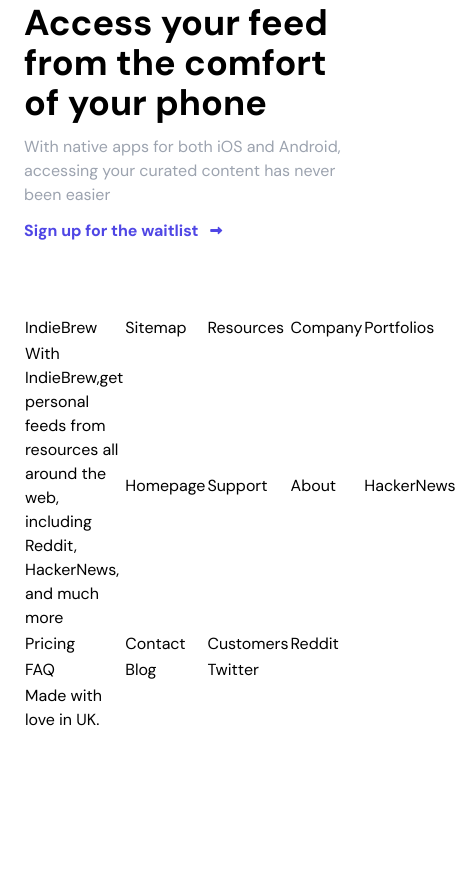
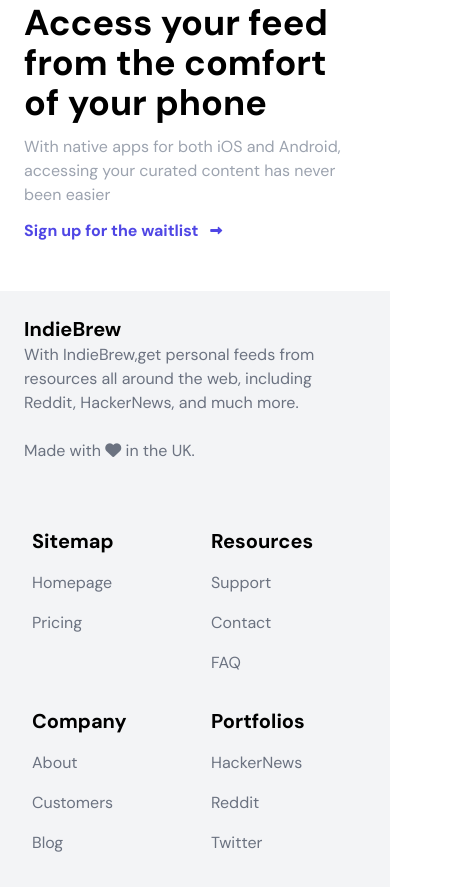
Before and after one commit to Ahmed7019/Indie-landing-page, a website: page index.html in a window 390 px wide. Shown: the part 1950-2837 px from the top of the page, 457 px wide, since content can reach past the window. Before the commit the page ends 2707 px from the top, so only its background shows below. Drawn offline with Linux system fonts and the light colour scheme.

Commit message:
added the footer (used gri with it) and completed mobile design

```diff
--- a/index.html
+++ b/index.html
@@ -61,7 +61,7 @@
                             ProductHunt,
                             IndieHackers, and so much more.</p>
                         <a href="#" class="text-indigo-600 font-semibold">See full list of resources <i
-                                class=""></i></a>
+                                class="fa-solid fa-right-long fa-xs mx-2"></i></a>
                     </div>
                     <img src="Assets/Social Media Icons.png" alt="social media" class="order-1 my-4">
                 </div>
@@ -82,72 +82,42 @@
         </div>
     </main>
     <br>
-    <footer>
+    <footer class="bg-gray-100">
         <div class="p-6">
-            <table>
-                <thead>
-                    <tr>
-                        <td>IndieBrew</td>
-                        <td>Sitemap</td>
-                        <td>Resources</td>
-                        <td>Company</td>
-                        <td>Portfolios</td>
-                    </tr>
-                </thead>
-                <tbody>
-                    <tr>
-                        <td>
-                            <p>With IndieBrew,get personal feeds from resources all around the web, including Reddit,
-                                HackerNews, and much more</p>
-                        </td>
-                        <td>
-                            <a href="#">Homepage</a>
-                        </td>
-                        <td>
-                            <a href="#">Support</a>
-                        </td>
-                        <td>
-                            <a href="#">About</a>
-                        </td>
-                        <td>
-                            <a href="#"> HackerNews</a>
-                        </td>
-                    </tr>
-                    <tr>
-                        <td>
-                            <a href="#">Pricing</a>
-                        </td>
-                        <td>
-                            <a href="#">Contact</a>
-                        </td>
-                        <td>
-                            <a href="#">Customers</a>
-                        </td>
-                        <td>
-                            <a href="#">Reddit</a>
-                        </td>
-                    </tr>
-                    <tr>
-                        <td>
-                            <a href="#">FAQ</a>
-                        </td>
-                        <td>
-                            <a href="#">Blog</a>
-                        </td>
-                        <td>
-                            <a href="#">Twitter</a>
-                        </td>
-                    </tr>
-                </tbody>
-                <tfoot>
-                    <tr>
-                        <td>
-                            Made with love in UK.
-                        </td>
-                    </tr>
-                </tfoot>
-            </table>
-        </div>
+            <div class="grid grid-cols-2 row-auto gap-4">
+                <div class="col-span-2">
+                    <h3 class="text-xl font-bold">IndieBrew</h3>
+                    <p class="text-gray-500">With IndieBrew,get personal feeds from resources all around the web,
+                        including Reddit,
+                        HackerNews, and much more.</p>
+                    <br>
+                    <p class="text-gray-500">Made with <i class="fa-solid fa-heart "></i> in the UK.</p>
+                </div>
+                <br>
+                <ul class="col-start-1">
+                    <h3 class="text-xl font-bold p-2">Sitemap</h3>
+                    <li class="text-gray-500 p-2"><a href="#">Homepage</a></li>
+                    <li class="text-gray-500 p-2"><a href="#">Pricing</a></li>
+                </ul>
+                <ul>
+                    <h3 class="text-xl font-bold p-2">Resources</h3>
+                    <li class="text-gray-500 p-2"><a href="#">Support</a></li>
+                    <li class="text-gray-500 p-2"><a href="#">Contact</a></li>
+                    <li class="text-gray-500 p-2"><a href="#">FAQ</a></li>
+                </ul>
+                <ul>
+                    <h3 class="text-xl font-bold p-2">Company</h3>
+                    <li class="text-gray-500 p-2"><a href="#">About</a></li>
+                    <li class="text-gray-500 p-2"><a href="#">Customers</a></li>
+                    <li class="text-gray-500 p-2"><a href="#">Blog</a></li>
+                </ul>
+                <ul>
+                    <h3 class="text-xl font-bold p-2">Portfolios</h3>
+                    <li class="text-gray-500 p-2"><a href="#">HackerNews</a></li>
+                    <li class="text-gray-500 p-2"><a href="#">Reddit</a></li>
+                    <li class="text-gray-500 p-2"><a href="#">Twitter</a></li>
+                </ul>
+            </div>
 
     </footer>
 </body>
--- a/tailwind.config.js
+++ b/tailwind.config.js
@@ -10,8 +10,6 @@
 
       colors: {
         'violet' : 'rgba(194,114,247,0.9058441558441559)',
-        'l-yellow' : 'rgba(231,178,103,1)',
-        'l-pink' : 'rgba(235,99,173,0.5698051948051948)'
       },
     },
   },
```
Also changed, not shown: dist/output.css.
